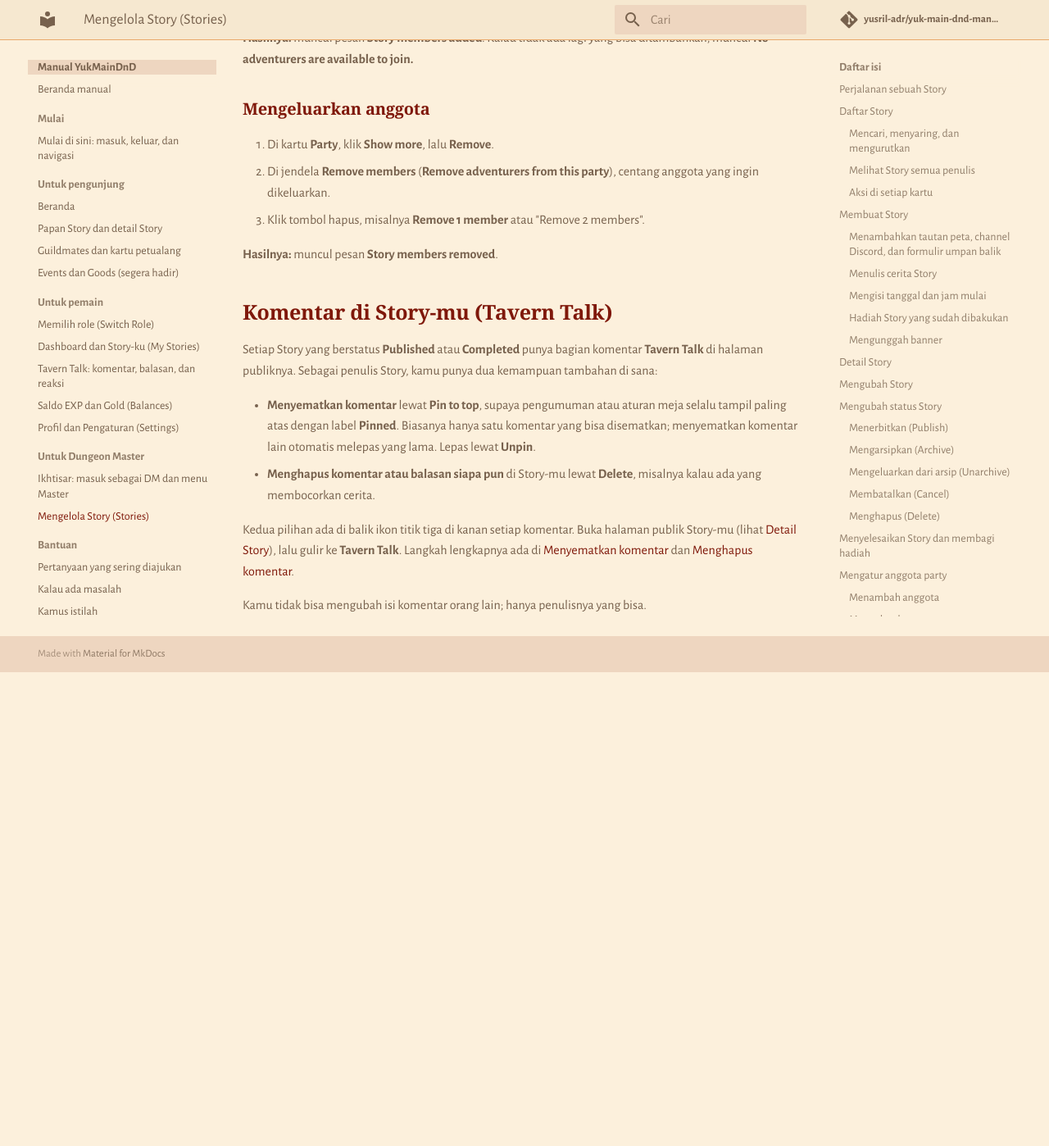
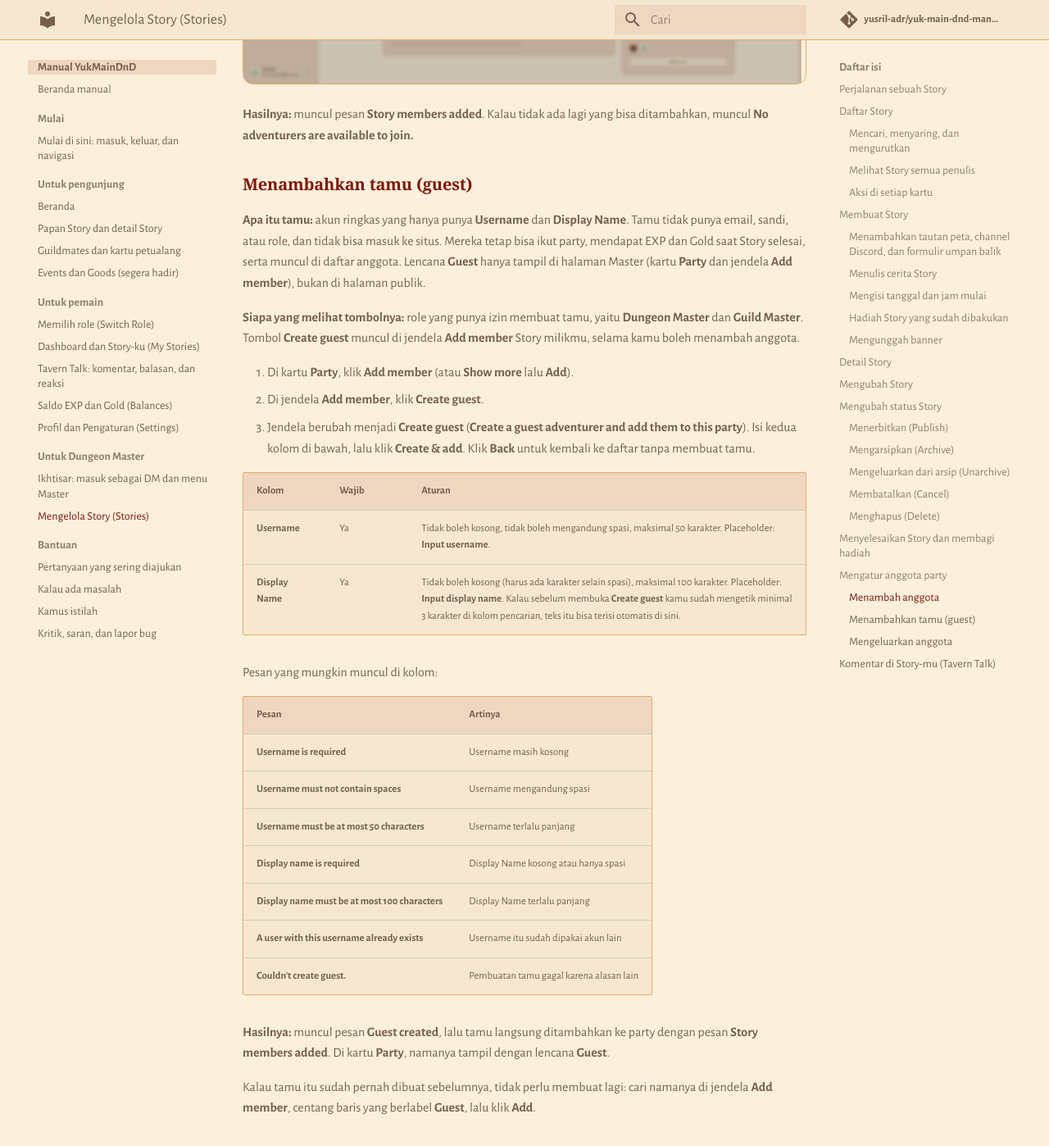
Before and after one commit to yusril-adr/yuk-main-dnd-manual, an MkDocs documentation site: the page built from docs/dungeon-master/story.md, in a window 1280 px wide and 1400 px high, scrolled down 15829 px. Shown: the whole window at 82% size. Built offline with MkDocs 1.6.1 and Material for MkDocs 9.7.7, drawn with Linux system fonts in a browser that asks for light colours; some web fonts are replaced; comment, search, counter and statistics services are not loaded; before the commit the page ends 16649 px from its top, so only the background shows below that; some of the changed text lies outside the part shown.

Commit message:
Document DM guest user creation in party members
Add Create guest flow under Party, glossary Guest/Tamu, and FAQ on why guests cannot log in.

```diff
--- a/docs/dungeon-master/story.md
+++ b/docs/dungeon-master/story.md
@@ -292,14 +292,47 @@ Semua hadiah ini tercatat di [Balances](../pemain/saldo.md) masing-masing.
 
 1. Di kartu **Party**, klik **Add member** (kalau party masih kosong), atau klik **Show more** lalu **Add**.
 2. Jendela **Add member** terbuka berisi daftar petualang. Untuk mencari, ketik di kolom **Type minimum 3 characters to search ...**.
-3. Centang petualang yang ingin ditambahkan.
+3. Centang petualang yang ingin ditambahkan. Tamu yang sudah ada muncul di daftar yang sama dengan lencana **Guest**, dan bisa kamu centang seperti petualang biasa.
 4. Klik tombol tambah. Tulisannya berubah sesuai jumlah pilihanmu: **Add**, **Add 1 member**, atau misalnya "Add 3 members". Klik **Cancel** atau ikon silang untuk menutup tanpa menambah.
 
 Petualang yang sudah ada di party tidak muncul di daftar. Namamu sendiri juga ada di daftar selama kamu belum ikut, jadi kamu bisa ikut sebagai pemain di Story yang kamu tulis. Kalau ikut, kamu dihitung dalam jatah **Max Members** seperti anggota lain. Kalau pencarian tidak menemukan siapa pun, muncul **No adventurers match this search.**
 
+Kalau petualang yang kamu cari belum punya akun, kamu bisa membuat tamu baru lewat **Create guest**. Lihat [Menambahkan tamu (guest)](#menambahkan-tamu-guest).
+
 ![Jendela Add member dengan kolom pencarian, daftar petualang yang bisa dicentang, serta tombol Cancel dan Add](../images/dm-stories-members-1.png)
 
 **Hasilnya:** muncul pesan **Story members added**. Kalau tidak ada lagi yang bisa ditambahkan, muncul **No adventurers are available to join.**
+
+### Menambahkan tamu (guest)
+
+**Apa itu tamu:** akun ringkas yang hanya punya **Username** dan **Display Name**. Tamu tidak punya email, sandi, atau role, dan tidak bisa masuk ke situs. Mereka tetap bisa ikut party, mendapat EXP dan Gold saat Story selesai, serta muncul di daftar anggota. Lencana **Guest** hanya tampil di halaman Master (kartu **Party** dan jendela **Add member**), bukan di halaman publik.
+
+**Siapa yang melihat tombolnya:** role yang punya izin membuat tamu, yaitu **Dungeon Master** dan **Guild Master**. Tombol **Create guest** muncul di jendela **Add member** Story milikmu, selama kamu boleh menambah anggota.
+
+1. Di kartu **Party**, klik **Add member** (atau **Show more** lalu **Add**).
+2. Di jendela **Add member**, klik **Create guest**.
+3. Jendela berubah menjadi **Create guest** (**Create a guest adventurer and add them to this party**). Isi kedua kolom di bawah, lalu klik **Create & add**. Klik **Back** untuk kembali ke daftar tanpa membuat tamu.
+
+| Kolom | Wajib | Aturan |
+| --- | --- | --- |
+| **Username** | Ya | Tidak boleh kosong, tidak boleh mengandung spasi, maksimal 50 karakter. Placeholder: **Input username**. |
+| **Display Name** | Ya | Tidak boleh kosong (harus ada karakter selain spasi), maksimal 100 karakter. Placeholder: **Input display name**. Kalau sebelum membuka **Create guest** kamu sudah mengetik minimal 3 karakter di kolom pencarian, teks itu bisa terisi otomatis di sini. |
+
+Pesan yang mungkin muncul di kolom:
+
+| Pesan | Artinya |
+| --- | --- |
+| **Username is required** | Username masih kosong |
+| **Username must not contain spaces** | Username mengandung spasi |
+| **Username must be at most 50 characters** | Username terlalu panjang |
+| **Display name is required** | Display Name kosong atau hanya spasi |
+| **Display name must be at most 100 characters** | Display Name terlalu panjang |
+| **A user with this username already exists** | Username itu sudah dipakai akun lain |
+| **Couldn't create guest.** | Pembuatan tamu gagal karena alasan lain |
+
+**Hasilnya:** muncul pesan **Guest created**, lalu tamu langsung ditambahkan ke party dengan pesan **Story members added**. Di kartu **Party**, namanya tampil dengan lencana **Guest**.
+
+Kalau tamu itu sudah pernah dibuat sebelumnya, tidak perlu membuat lagi: cari namanya di jendela **Add member**, centang baris yang berlabel **Guest**, lalu klik **Add**.
 
 ### Mengeluarkan anggota
 
```
Also changed, not shown: docs/faq.md (+4 -0 lines), docs/glossary.md (+1 -0 lines).
